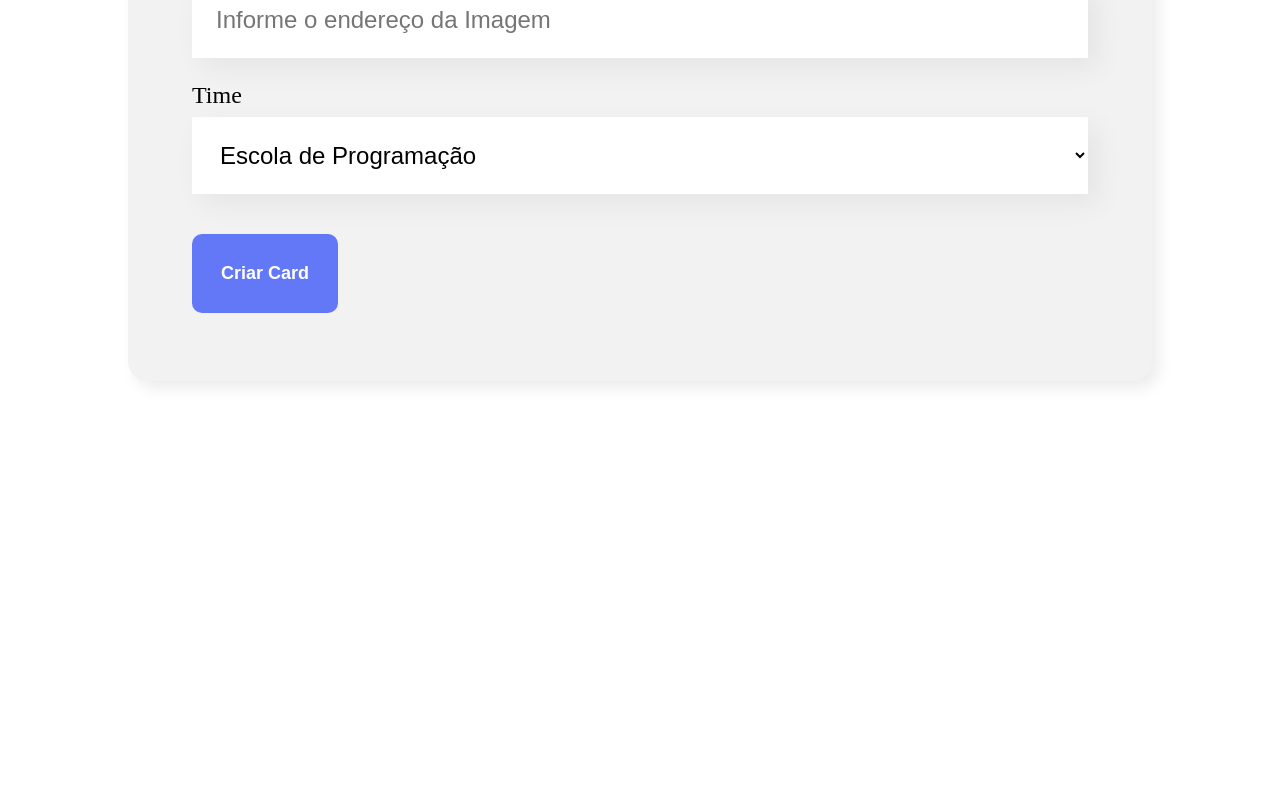
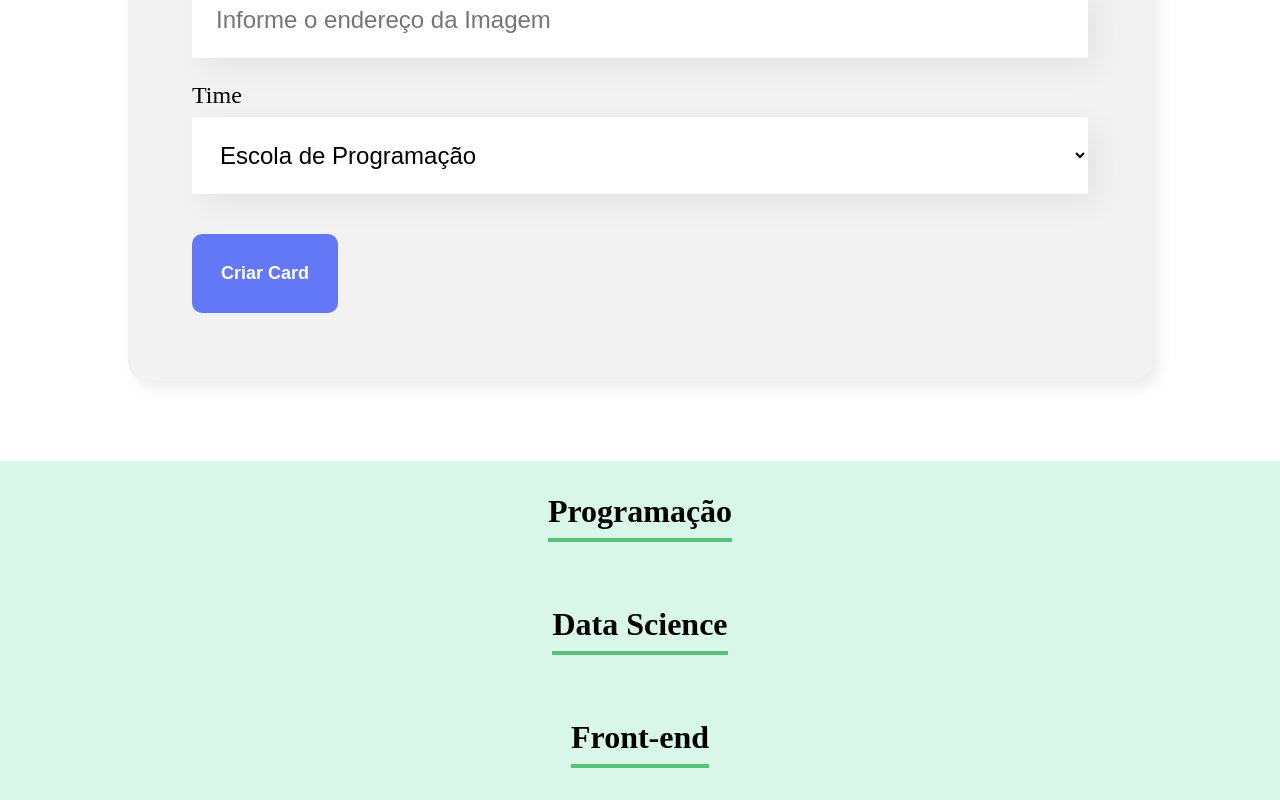
Before and after one commit to Vittor-Emanoel/Organo, a React (Create React App) app: page / in a window 1280 px wide. Shown: the part 988-1788 px from the top of the page. Before the commit the page ends 1449 px from the top, so only its background shows below. Built offline with nearby package versions, Linux system fonts and the light colour scheme.

Commit message:
Criando o componente Time

```diff
--- a/src/App.js
+++ b/src/App.js
@@ -15,7 +15,9 @@ function App() {
     <>
       <Banner />
       <Formulario aoColaboradorCadastrado={aoNovoColaborarAdicionado} />
-      <Time />
+      <Time nome="Programação" />
+      <Time nome="Data Science" />
+      <Time nome="Front-end" />
     </>
   );
 }
--- a/src/componentes/Time/Time.css
+++ b/src/componentes/Time/Time.css
@@ -0,0 +1,12 @@
+.time {
+  text-align: center;
+  padding: 32px;
+  background-color: #d9f7e9;
+}
+
+.time h3 {
+  font-size: 32px;
+  border-bottom: 4px solid #57c278;
+  display: inline-block;
+  padding-bottom: 8px;
+}
```
